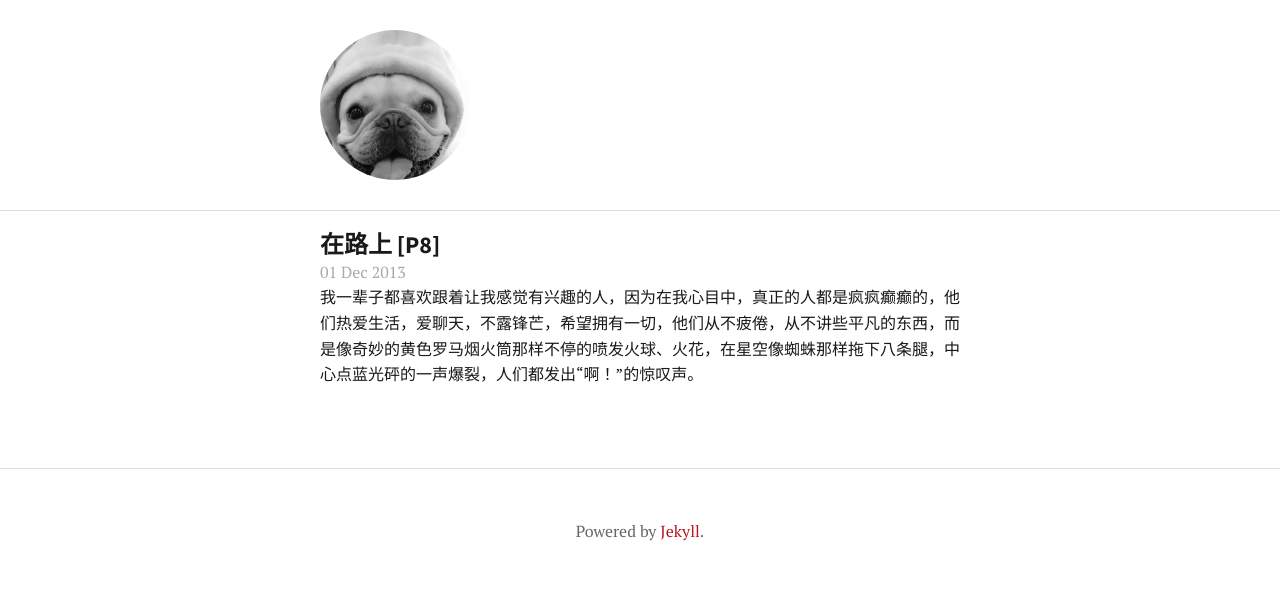
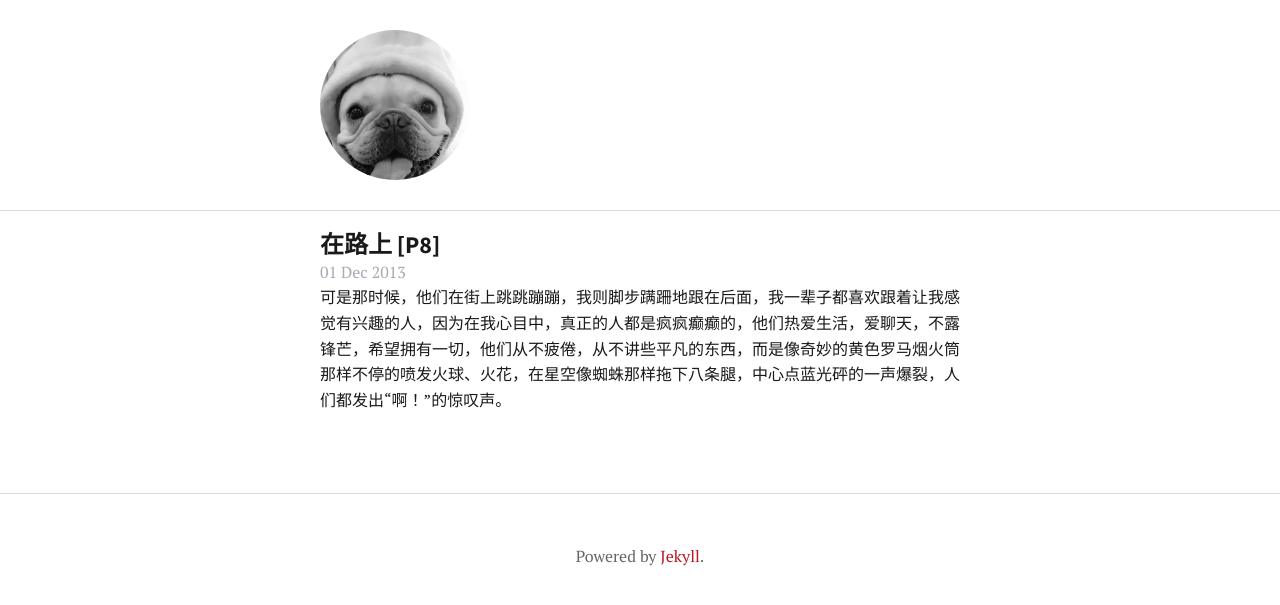
Before and after one commit to jsonchi/jsonchi.github.io, a Jekyll site: the page built from _posts/2013-12-01-On-the-road-P8.markdown, in a window 1280 px wide. Shown: the top 605 px of the page. Built offline with Jekyll 4.4.1, drawn with Linux system fonts in a browser that asks for light colours; Markdown is read by kramdown in place of the engine named in the settings.

Commit message:
Update 2013-12-01-On-the-road-P8.markdown

```diff
--- a/_posts/2013-12-01-On-the-road-P8.markdown
+++ b/_posts/2013-12-01-On-the-road-P8.markdown
@@ -6,4 +6,4 @@ tag:    [digest]
 categories: jekyll update
 ---
 
-  我一辈子都喜欢跟着让我感觉有兴趣的人，因为在我心目中，真正的人都是疯疯癫癫的，他们热爱生活，爱聊天，不露锋芒，希望拥有一切，他们从不疲倦，从不讲些平凡的东西，而是像奇妙的黄色罗马烟火筒那样不停的喷发火球、火花，在星空像蜘蛛那样拖下八条腿，中心点蓝光砰的一声爆裂，人们都发出“啊！”的惊叹声。
+可是那时候，他们在街上跳跳蹦蹦，我则脚步蹒跚地跟在后面，我一辈子都喜欢跟着让我感觉有兴趣的人，因为在我心目中，真正的人都是疯疯癫癫的，他们热爱生活，爱聊天，不露锋芒，希望拥有一切，他们从不疲倦，从不讲些平凡的东西，而是像奇妙的黄色罗马烟火筒那样不停的喷发火球、火花，在星空像蜘蛛那样拖下八条腿，中心点蓝光砰的一声爆裂，人们都发出“啊！”的惊叹声。
```
